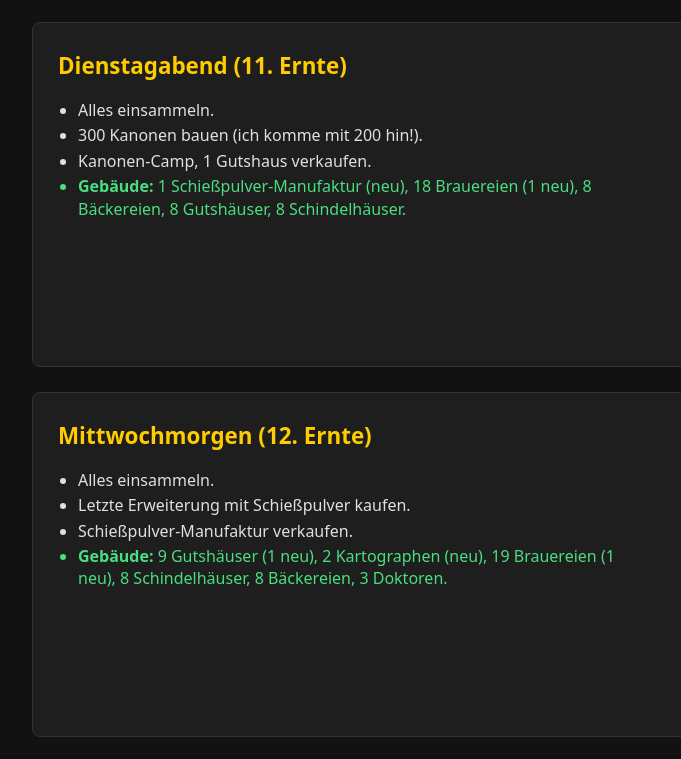
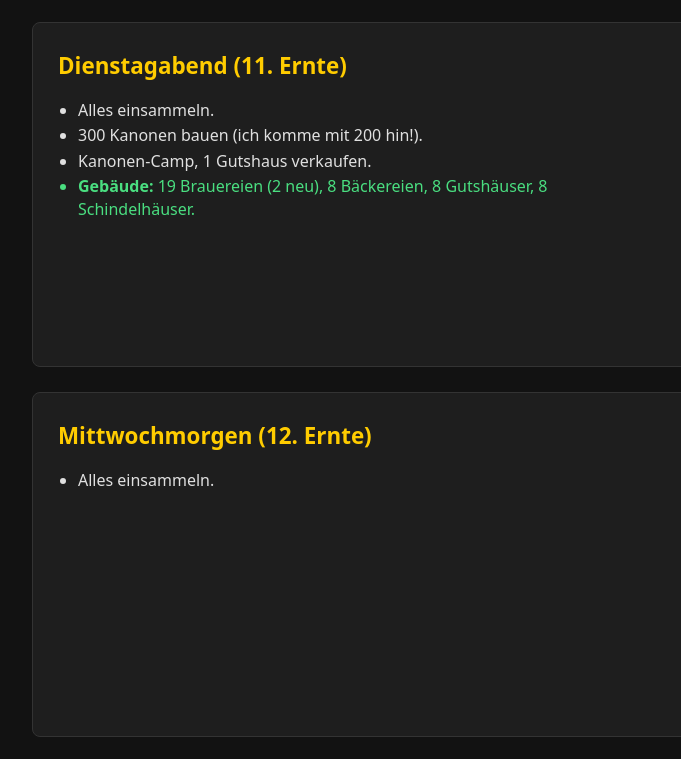
Before and after one commit to GoldenerHorizont/qi-guide, a plain HTML site: page index.html in a window 1280 px wide. Shown: the part 5045-5804 px from the top of the page, 108-789 px from the left. Drawn offline with Linux system fonts and the light colour scheme; grey boxes are pictures that could not be loaded.

Commit message:
Update index.html
Corrected a mistake; changed last day's to reflect my behaviour

```diff
--- a/index.html
+++ b/index.html
@@ -212,7 +212,7 @@
                 <ul>
                     <li>Alles einsammeln.</li>
                     <li>3 Gutshäuser verkaufen.</li>
-                    <li><strong>Gebäude:</strong> 7 Schindelhäuser (3 neu), 2 Bäckereien, 3 Doktoren, 6 Mehrgeschossige Häuser, 6 Gutshäuser, 11 Brauereien, 10 Schusterwerkstätten.</li>
+                    <li><strong>Gebäude:</strong> 7 Schindelhäuser (3 neu), 2 Bäckereien, 3 Doktoren, 6 Mehrgeschossige Häuser, 3 Gutshäuser, 11 Brauereien, 10 Schusterwerkstätten.</li>
                 </ul>
             </div>
             <div class="day-image">
@@ -266,7 +266,7 @@
                     <li>Alles einsammeln.</li>
                     <li>300 Kanonen bauen (ich komme mit 200 hin!).</li>
                     <li>Kanonen-Camp, 1 Gutshaus verkaufen.</li>
-                    <li><strong>Gebäude:</strong> 1 Schießpulver-Manufaktur (neu), 18 Brauereien (1 neu), 8 Bäckereien, 8 Gutshäuser, 8 Schindelhäuser.</li>
+                    <li><strong>Gebäude:</strong> 19 Brauereien (2 neu), 8 Bäckereien, 8 Gutshäuser, 8 Schindelhäuser.</li>
                 </ul>
             </div>
             <div class="day-image">
@@ -282,9 +282,6 @@
             <div class="day-content">
                 <ul>
                     <li>Alles einsammeln.</li>
-                    <li>Letzte Erweiterung mit Schießpulver kaufen.</li>
-                    <li>Schießpulver-Manufaktur verkaufen.</li>
-                    <li><strong>Gebäude:</strong> 9 Gutshäuser (1 neu), 2 Kartographen (neu), 19 Brauereien (1 neu), 8 Schindelhäuser, 8 Bäckereien, 3 Doktoren.</li>
                 </ul>
             </div>
             <div class="day-image">
```
